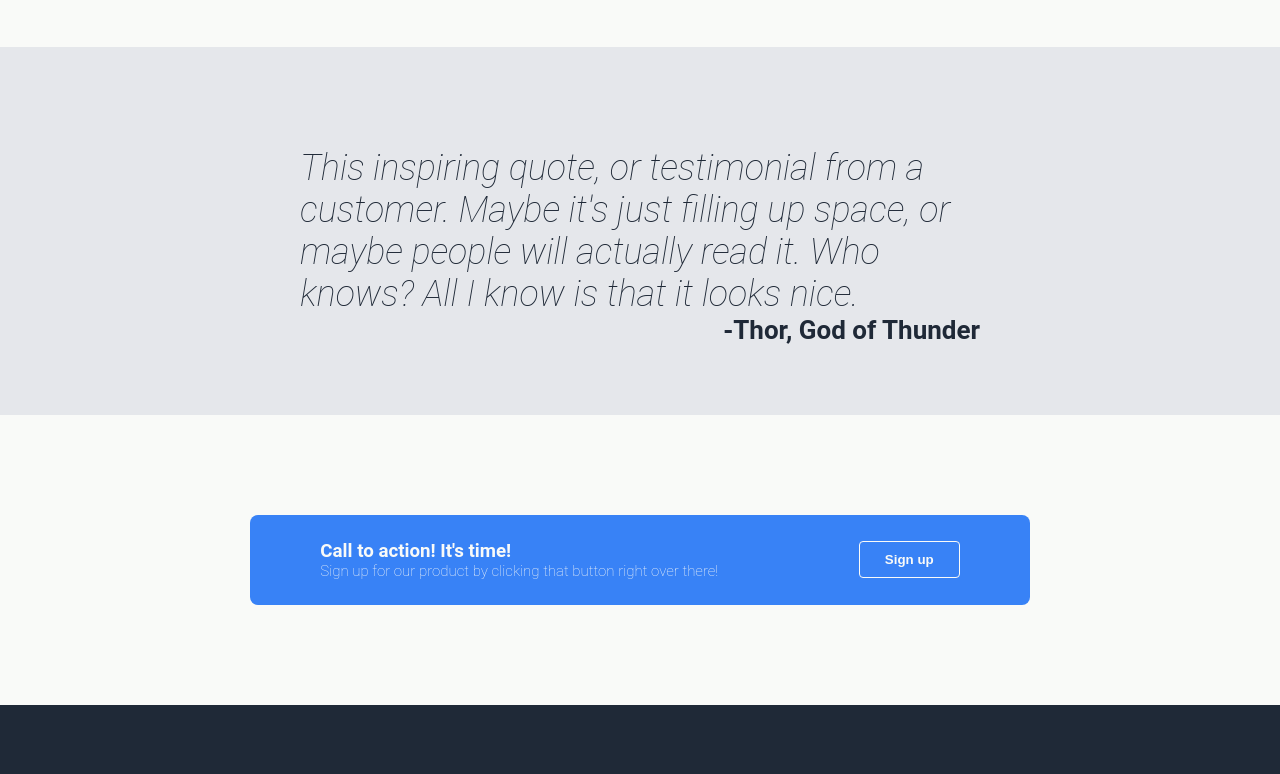
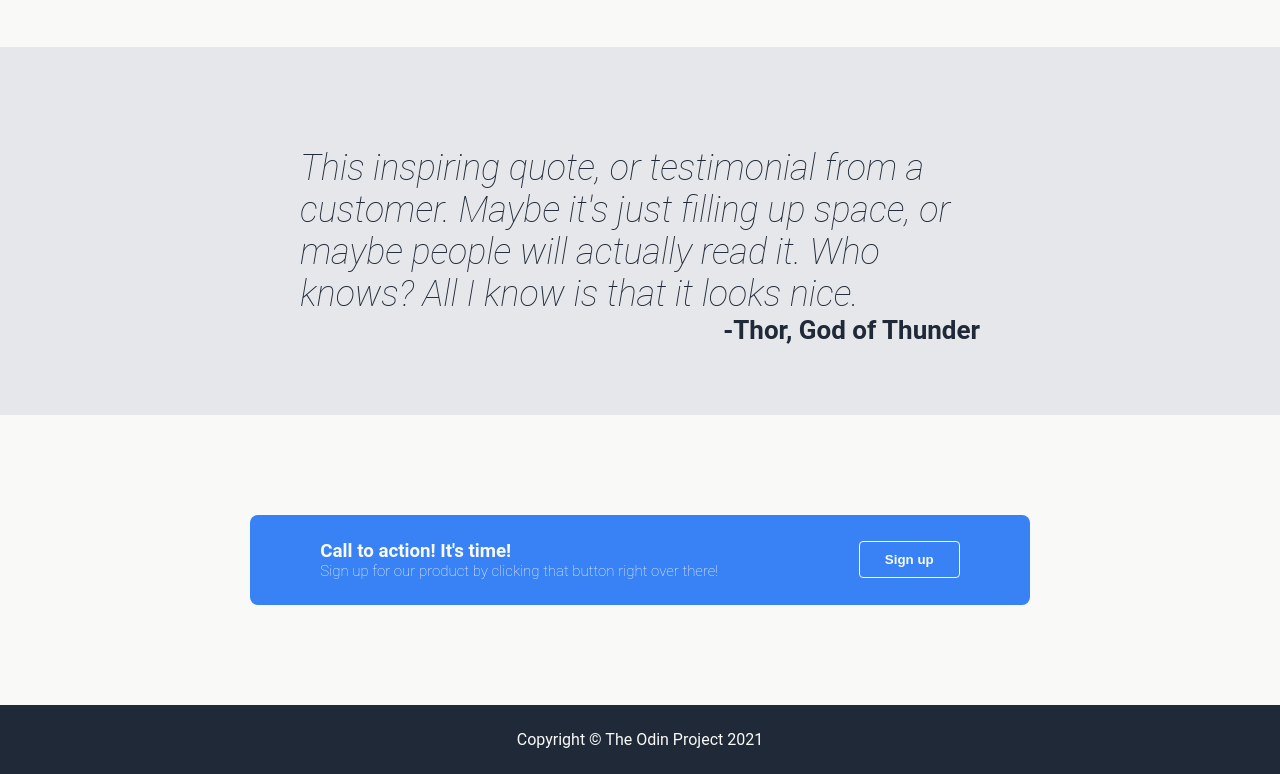
Before and after one commit to nicollaur/odin-landing-page, a plain HTML site: page index.html in a window 1280 px wide. Shown: the part 973-1747 px from the top of the page. Before the commit the page ends 1678 px from the top, so only its background shows below. Drawn offline with Linux system fonts and the light colour scheme.

Commit message:
add footer index.html style.css

```diff
--- a/index.html
+++ b/index.html
@@ -70,6 +70,10 @@
         </div>
     </main>
 
+    <footer>
+        Copyright &copy; The Odin Project 2021
+    </footer>
+
 </body>
 
 </html>
--- a/style.css
+++ b/style.css
@@ -157,3 +157,9 @@ a {
     font-weight: 700;
     padding: 10px 25px;
 }
+
+footer {
+    text-align: center;
+    color: #F9FAF8;
+    padding: 25px;
+}
```
